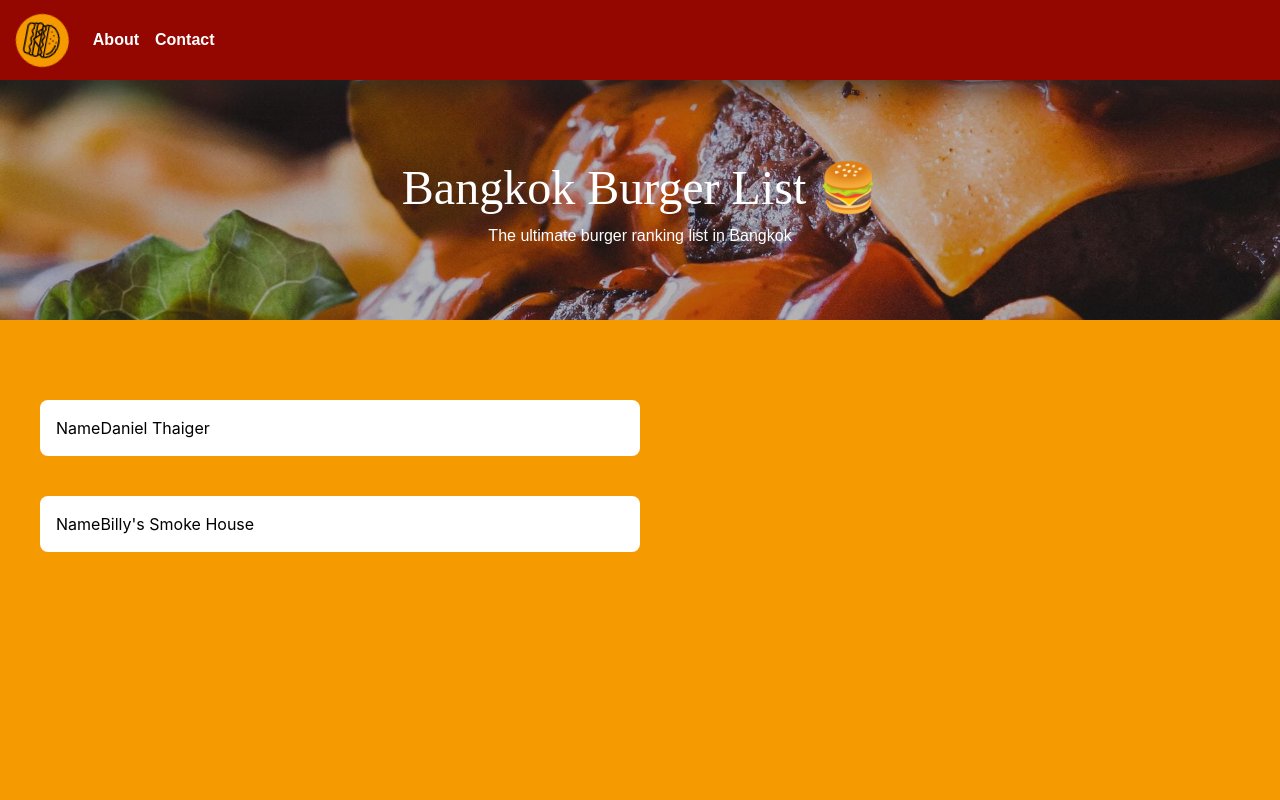
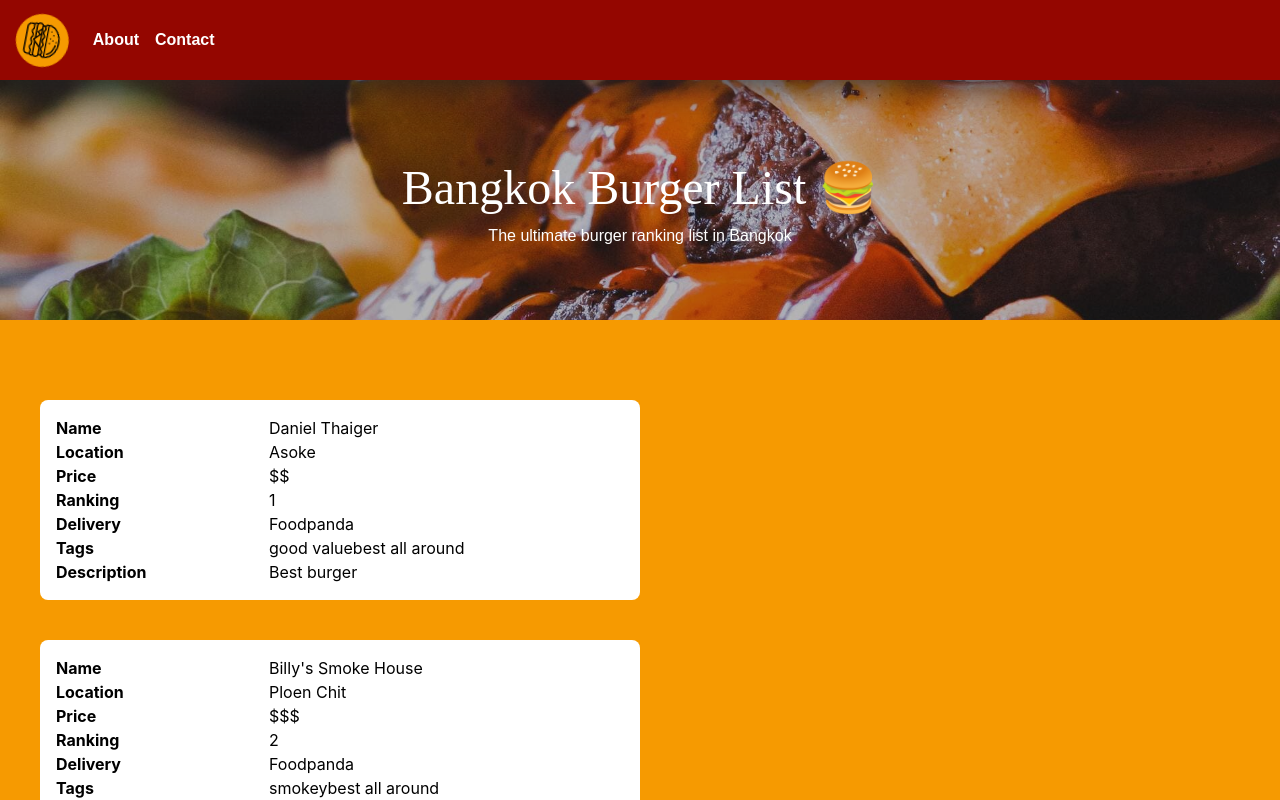
Before and after one commit to elcarp/bangkok-burger-list, a React (Create React App) app: page / in a window 1280 px wide. Shown: the top 800 px of the page. Built offline with nearby package versions, Linux system fonts and the light colour scheme.

Commit message:
added data and styling

```diff
--- a/src/App.css
+++ b/src/App.css
@@ -198,3 +198,8 @@
 .ranking-section {
   background: #f69a01;
 }
+
+label {
+  font-weight: bold;
+  margin-right: 2rem;
+}
--- a/src/api/burger_places.json
+++ b/src/api/burger_places.json
@@ -15,7 +15,16 @@
             "ranking": 2,
             "description": "Best burger",
             "delivery": ["Foodpanda"],
-            "tags": ["pricey", "best all around"]
+            "tags": ["smokey", "best all around"]
+        },
+        {
+            "name": "Prime Burger",
+            "location": ["Phrom Phong", "Phra Khanong"],
+            "price_range": "$$",
+            "ranking": 3,
+            "description": "Best burger",
+            "delivery": ["Foodpanda"],
+            "tags": ["smash burgers"]
         }
     ]
 }
--- a/src/components/burger_card.tsx
+++ b/src/components/burger_card.tsx
@@ -4,11 +4,20 @@
 const burgerPlaces = data.burgerPlaces
 
 const BurgerCard: FunctionComponent = () => {
-	const burgerData = burgerPlaces.map(({ name }: any) => {
+	const burgerData = burgerPlaces.map(({ name, location, price_range, ranking, delivery, tags, description }: any) => {
 		return (
 			<>
-				<div className='bg-white rounded-lg flex w-1/2 mt-10 p-4'>
-					<label>Name</label> {name}
+				<div className='bg-white rounded-lg text-left w-1/2 mt-10 p-4'>
+					<div className='w-3/4 grid grid-cols-2'>
+						<label>Name</label> {name}
+						<label>Location</label> {location}
+                        <label>Price</label> {price_range}
+                        <label>Ranking</label> {ranking}
+                        <label>Delivery</label> {delivery}
+                        <label>Tags</label> {tags}
+                        <label>Description</label> {description}
+
+					</div>
 				</div>
 			</>
 		)
--- a/src/pages/home/index.tsx
+++ b/src/pages/home/index.tsx
@@ -11,7 +11,7 @@
 					<p>The ultimate burger ranking list in Bangkok</p>
 				</div>
 			</div>
-			<div className='w-100 h-screen ranking-section'>
+			<div className='w-full h-full ranking-section'>
 				<div className='p-10'>
 					<BurgerCard />
 				</div>
```
